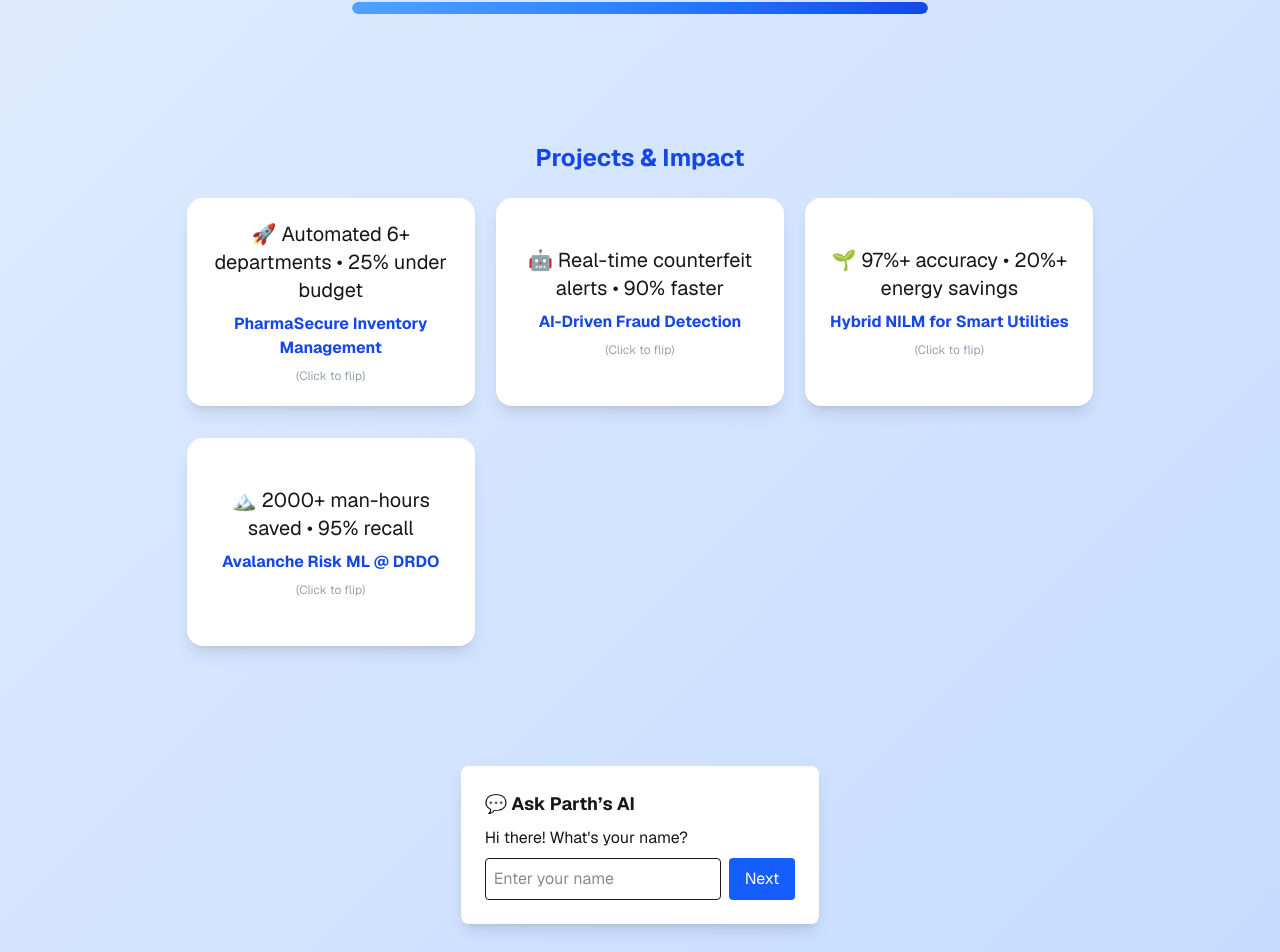
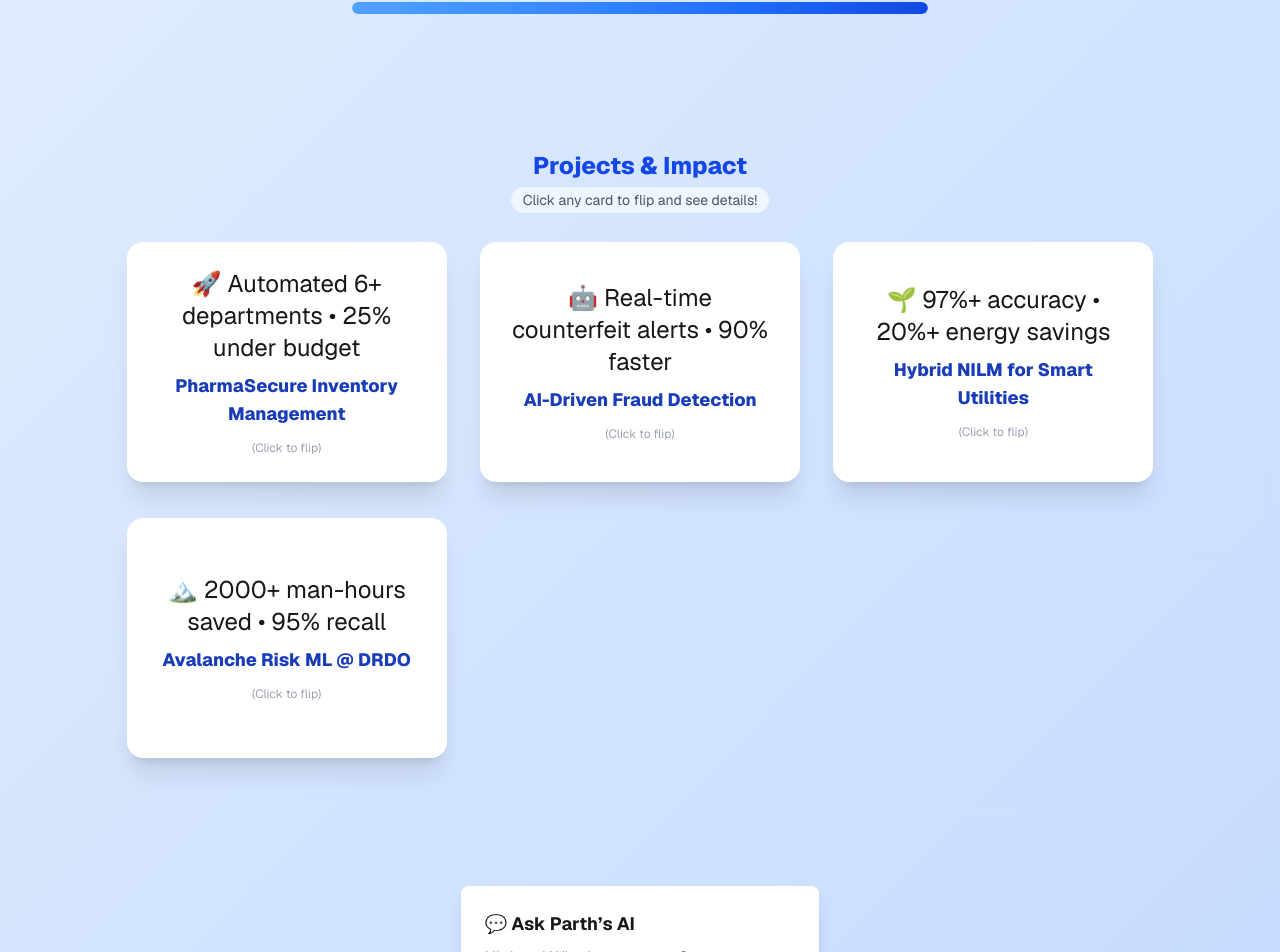
Before and after one commit to Skater000333/nextjs-boilerplate, a Next.js app: page / in a window 1280 px wide. Shown: the part 1732-2684 px from the top of the page. Built offline with nearby package versions, Linux system fonts and the light colour scheme.

Commit message:
updated projectsection

```diff
--- a/app/ProjectsSection.tsx
+++ b/app/ProjectsSection.tsx
@@ -35,14 +35,18 @@ export default function ProjectsSection() {
   };
 
   return (
-    <div className="w-full max-w-4xl mx-auto my-12">
-      <h3 className="text-2xl font-bold mb-6 text-blue-700 dark:text-blue-300 text-center">Projects & Impact</h3>
-      <div className="grid grid-cols-1 sm:grid-cols-2 md:grid-cols-3 gap-8 justify-items-center">
+    <div className="w-full max-w-5xl mx-auto my-14">
+      <h3 className="text-2xl font-extrabold mb-2 text-blue-700 text-center">Projects & Impact</h3>
+      <p className="text-center mb-8 text-gray-600 text-sm">
+        <span className="bg-blue-50 px-3 py-1 rounded-full">Click any card to flip and see details!</span>
+      </p>
+      <div className="grid grid-cols-1 sm:grid-cols-2 md:grid-cols-3 gap-9 justify-items-center">
         {projects.map((project, idx) => (
           <motion.div
             key={project.title}
-            className="w-72 h-52 perspective"
-            whileHover={{ scale: 1.05 }}
+            className="w-80 h-60 perspective"
+            whileHover={{ scale: 1.07 }}
+            whileTap={{ scale: 0.98 }}
             onClick={() => handleFlip(idx)}
             style={{ cursor: "pointer" }}
           >
@@ -51,23 +55,23 @@ export default function ProjectsSection() {
               <motion.div
                 initial={false}
                 animate={{ rotateY: flipped[idx] ? 180 : 0 }}
-                transition={{ duration: 0.6 }}
-                className="absolute inset-0 bg-white dark:bg-gray-900 shadow-lg rounded-2xl flex flex-col justify-center items-center text-center px-6 py-4 backface-hidden"
+                transition={{ duration: 0.55 }}
+                className="absolute inset-0 bg-white dark:bg-gray-900 shadow-xl rounded-2xl flex flex-col justify-center items-center text-center px-7 py-6 backface-hidden"
                 style={{ zIndex: flipped[idx] ? 0 : 2 }}
               >
-                <span className="text-xl mb-2">{project.front}</span>
-                <span className="font-bold text-blue-700 dark:text-blue-300">{project.title}</span>
+                <span className="text-2xl mb-2">{project.front}</span>
+                <span className="font-extrabold text-blue-800 text-lg dark:text-blue-200 mb-1">{project.title}</span>
                 <span className="text-xs text-gray-400 mt-2">(Click to flip)</span>
               </motion.div>
               {/* Back */}
               <motion.div
                 initial={false}
                 animate={{ rotateY: flipped[idx] ? 0 : -180 }}
-                transition={{ duration: 0.6 }}
-                className="absolute inset-0 bg-blue-100 dark:bg-blue-900 shadow-lg rounded-2xl flex flex-col justify-center items-center text-center px-6 py-4 backface-hidden"
+                transition={{ duration: 0.55 }}
+                className="absolute inset-0 bg-blue-100 dark:bg-blue-900 shadow-xl rounded-2xl flex flex-col justify-center items-center text-center px-7 py-6 backface-hidden"
                 style={{ zIndex: flipped[idx] ? 2 : 0, transform: `rotateY(180deg)` }}
               >
-                <span className="font-semibold text-gray-800 dark:text-gray-100">{project.back}</span>
+                <span className="font-medium text-gray-900 dark:text-gray-100">{project.back}</span>
                 <span className="text-xs text-gray-600 dark:text-gray-300 mt-4">(Click to flip back)</span>
               </motion.div>
             </div>
@@ -75,7 +79,7 @@ export default function ProjectsSection() {
         ))}
       </div>
       <style>{`
-        .perspective { perspective: 1200px; }
+        .perspective { perspective: 1400px; }
         .backface-hidden { backface-visibility: hidden; }
       `}</style>
     </div>
```
